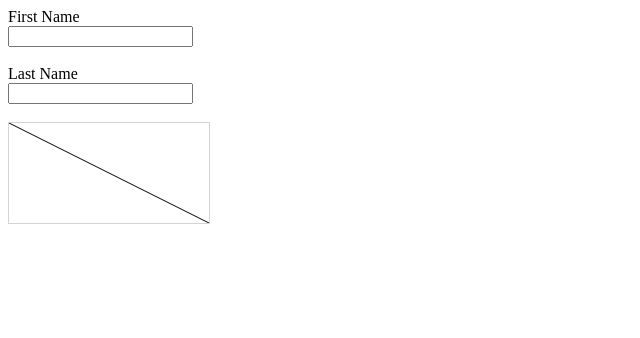
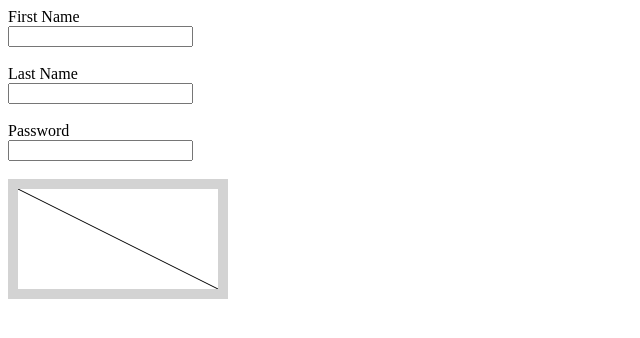
Before and after one commit to yashr2001/yash1, a plain HTML site: page index.html in a window 1280 px wide. Shown: the whole page, without its empty margins (0-640 px from the left). Drawn offline with Linux system fonts and the light colour scheme.

Commit message:
Update index.html

```diff
--- a/index.html
+++ b/index.html
@@ -9,7 +9,9 @@ First Name <br>
   <input type="text" name="username"><br><br>
   Last Name <br>
   <input type="text" name="username"><br><br>
-  <canvas id="myCanvas" width="200" height="100" style="border:1px solid #d3d3d3;">
+  Password <br>
+  <input type="password"><br><br>
+  <canvas id="myCanvas" width="200" height="100" style="border:10px solid #d3d3d3;">
 Your browser does not support the HTML canvas tag.</canvas>
 
 <script>
```
